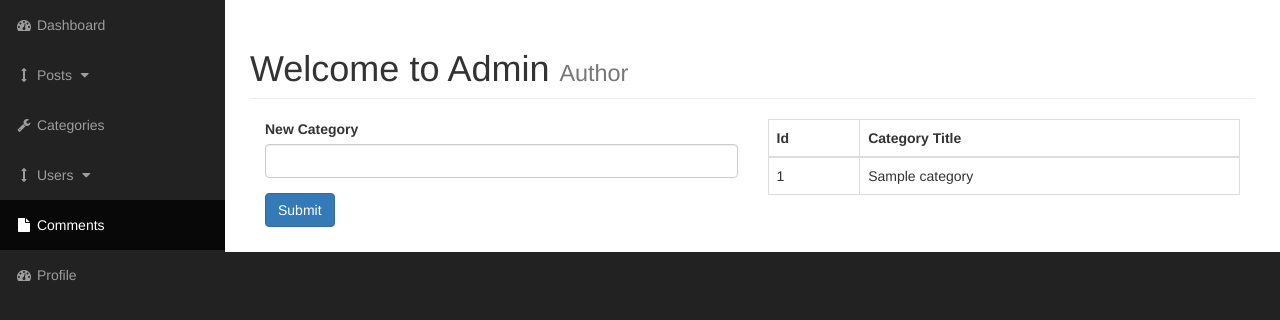
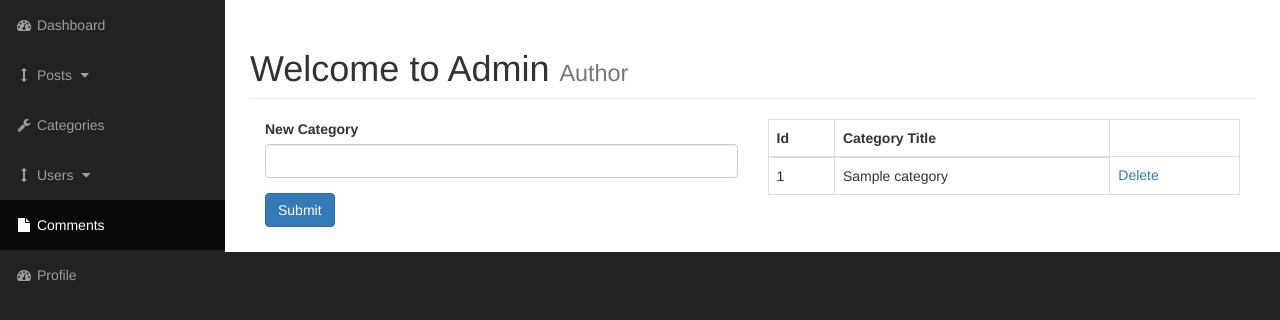
Before and after one commit to zkomic/cms-project, a PHP site: page /admin/categories.php in a window 1280 px wide. Shown: the part 51-371 px from the top of the page. Run offline with PHP 8.4, Linux system fonts and the light colour scheme; tables that the repository leaves empty or names only in its code hold one stand-in row (values such as "Sample post").

Commit message:
admin_category_delete

```diff
--- a/admin/categories.php
+++ b/admin/categories.php
@@ -57,15 +57,6 @@
                         </form>
                     </div>
                     <div class="col-xs-6">
-
-                        <?php
-
-                        $query = "SELECT * FROM categories";
-                        //$query = "SELECT * FROM categories LIMIT 2";
-                        $categories = mysqli_query($connection, $query);
-
-                        ?>
-
                         <table class="table table-bordered table-hover">
                             <thead>
                                 <tr>
@@ -76,6 +67,11 @@
                             <tbody>
 
                                 <?php
+                                //FIND ALL CATEGORIES
+
+                                $query = "SELECT * FROM categories";
+                                //$query = "SELECT * FROM categories LIMIT 2";
+                                $categories = mysqli_query($connection, $query);
 
                                 while ($row = mysqli_fetch_assoc($categories)) {
 
@@ -84,8 +80,23 @@
                                     echo "<tr>";
                                     echo "<td>{$cat_id}</td>";
                                     echo "<td>{$cat_title}</td>";
+                                    echo "<td><a href='categories.php?delete={$cat_id}'>Delete</a></td>";
                                     echo "</tr>";
                                 }
+                                ?>
+
+                                <?php
+                                // DELETE CATEGORY
+
+                                if (isset($_GET['delete'])) {
+
+                                    $delete_cat_id = $_GET['delete'];
+
+                                    $query = "DELETE FROM categories WHERE cat_id = {$delete_cat_id}";
+                                    $delete_category = mysqli_query($connection, $query);
+                                    header("Location: categories.php"); //page refresh after deleting
+                                }
+
                                 ?>
 
                             </tbody>
--- a/admin/includes/admin_header.php
+++ b/admin/includes/admin_header.php
@@ -1,4 +1,5 @@
-<?php include "../includes/db.php" ?>
+<?php ob_start(); ?>
+<?php include "../includes/db.php"; ?>
 
 <!DOCTYPE html>
 <html lang="en">
```
